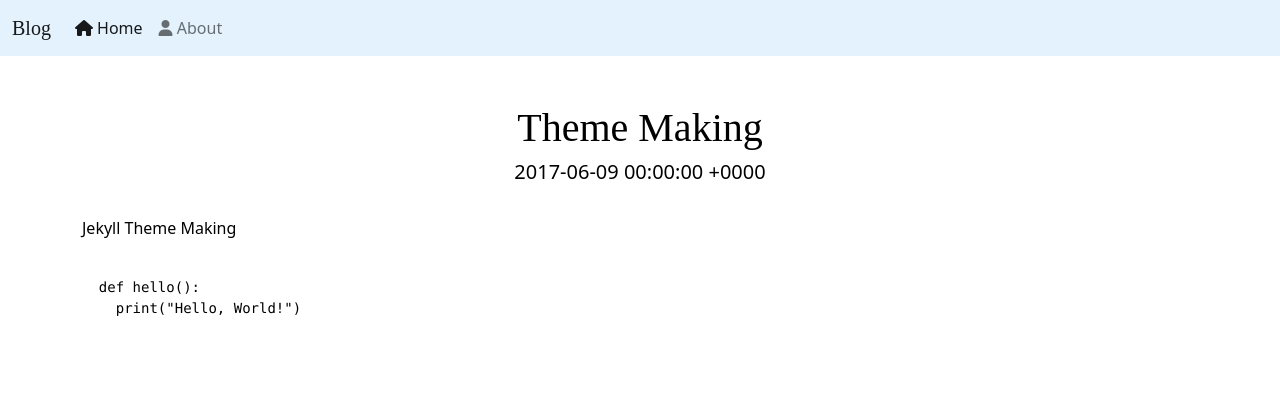
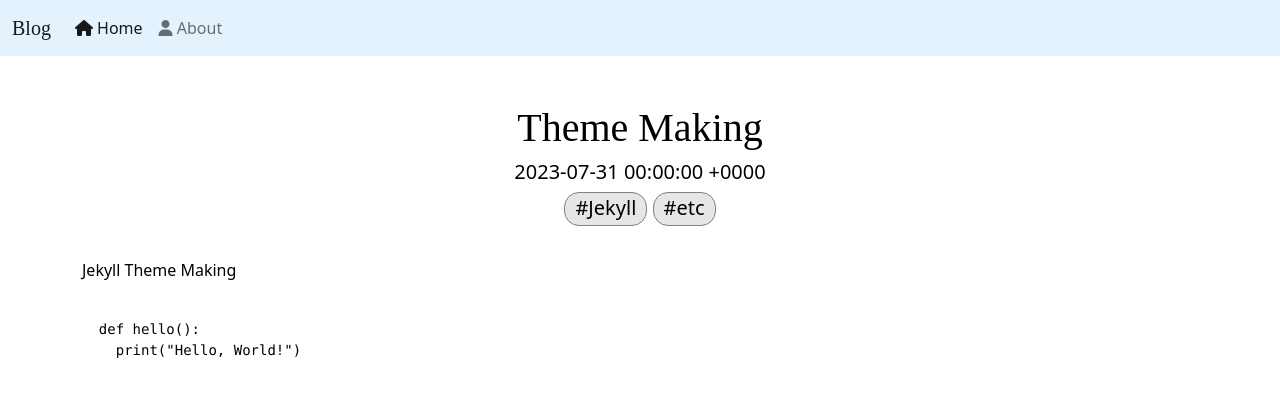
Before and after one commit to happydm09/B, a Jekyll site: the page built from _posts/2023-07-31-theme.md, in a window 1280 px wide. Shown: the top 397 px of the page. Built offline with Jekyll 4.4.1, drawn with Linux system fonts in a browser that asks for light colours; nearby versions of some CDN libraries; some web fonts are replaced.

Commit message:
Update 2023-07-31-theme.md

```diff
--- a/_posts/2023-07-31-theme.md
+++ b/_posts/2023-07-31-theme.md
@@ -1,8 +1,9 @@
 ---
 layout: post
 title: "Theme Making"
-date: 2017-06-09
+date: 2023-07-31
 preview: Jekyll Theme Making
+tags: [Jekyll, etc]
 ---
 
 Jekyll Theme Making
```
